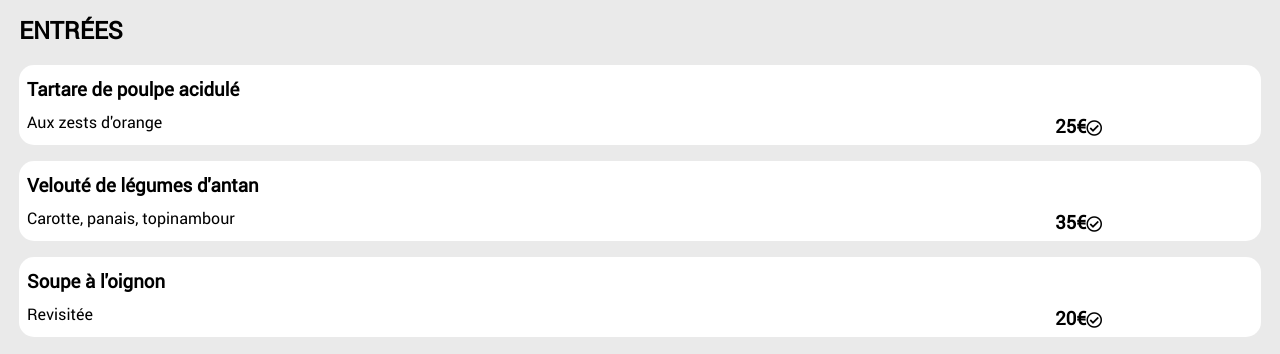
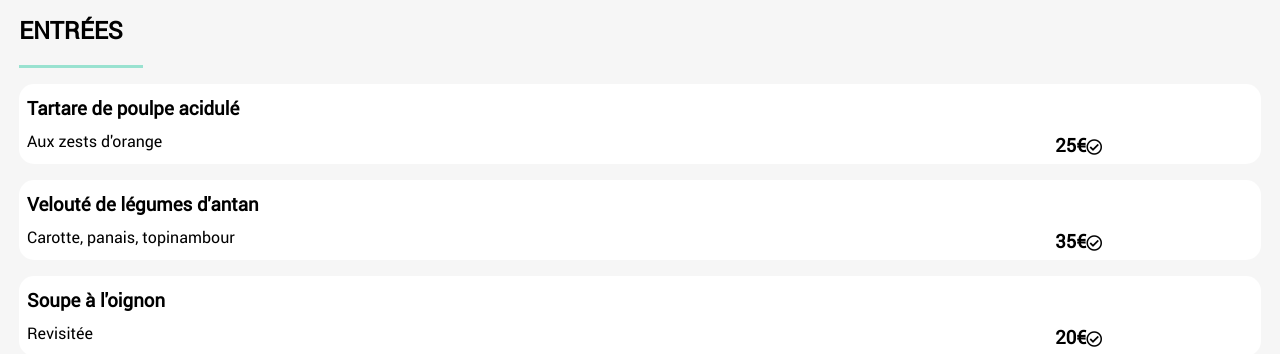
Before and after one commit to FlorenceMARTIN79/MartinFlorence_3_23062021, a website: page page-restaurant-alafrancaise.html in a window 1280 px wide. Shown: the part 404-758 px from the top of the page. Drawn offline with Linux system fonts and the light colour scheme; files whose address does not match are found by name; a web font is replaced by a local one.

Commit message:
add last dvts before holidays regarding the layout before transitions

```diff
--- a/sass/pages/_page-restaurant.scss
+++ b/sass/pages/_page-restaurant.scss
@@ -4,7 +4,7 @@
 
 /*main layout*/
 .restaurant-main {
-    background-color: #eaeaea;
+    background-color: #f6f6f6;
     border-radius: 30px 30px 0 0;
 }
 
@@ -34,6 +34,11 @@
     .article {
         display: flex;
         flex-direction: column;
+    }
+
+    .menu__horizontal-line {
+        width: 10%;
+        border-bottom: 3px $color-tertiary solid;
     }
 
     .menu__one-dish {
```
Also changed, not shown: index.html (+1 -1 lines), public/css/style.css, 1 other file.
